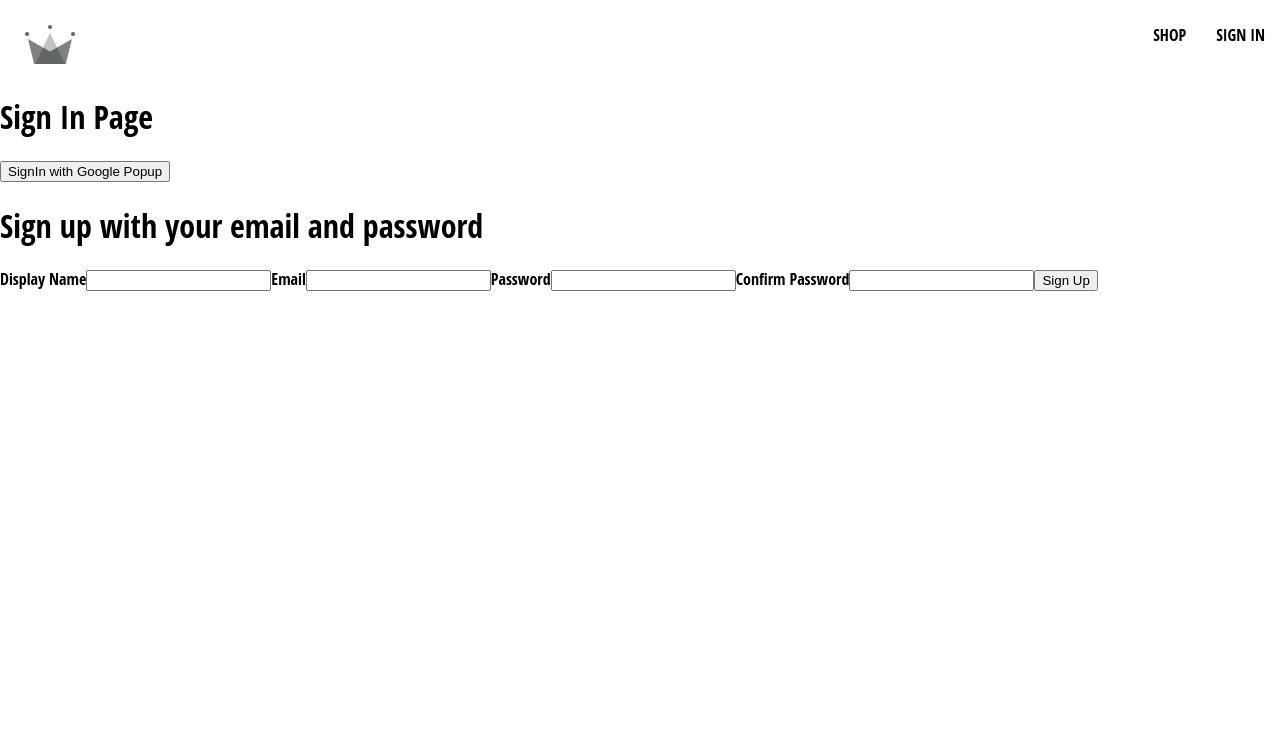
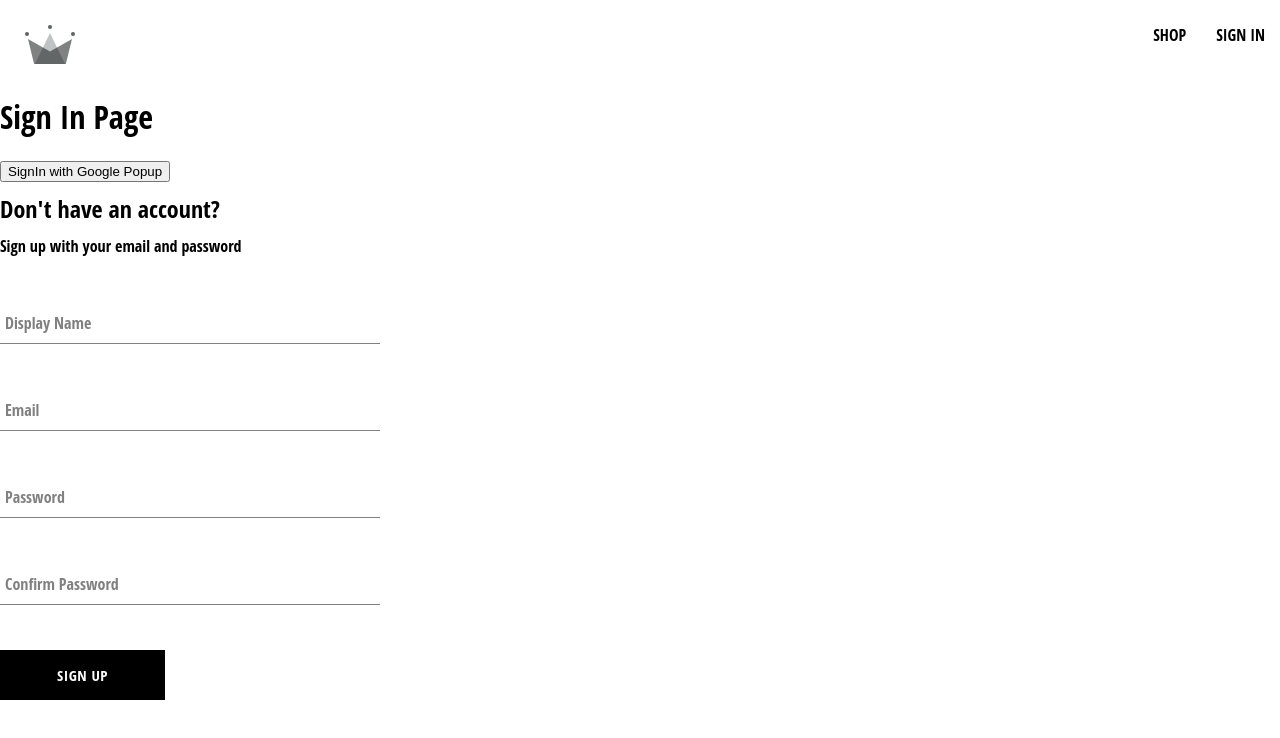
Before and after one commit to CollinDex/colchi-stores, a React (Create React App) app: page /sign-in in a window 1280 px wide. Shown: the top 738 px of the page. Built offline with nearby package versions, Linux system fonts and the light colour scheme.

Commit message:
Created sign up component, the form input component, button component.

```diff
--- /dev/null
+++ b/src/components/button/button.component.jsx
@@ -0,0 +1,19 @@
+import './button.styles.scss'
+
+const BUTTON_TYPE_CLASSES = {
+    google: 'google-sign-in',
+    inverted: 'inverted'
+}
+
+const Button = ({children, buttonType, ...otherProps }) => {
+    return (
+        <button
+            className={`button-container ${BUTTON_TYPE_CLASSES[buttonType]}`}
+            {...otherProps}
+            >
+            {children}
+        </button>
+    )
+};
+
+export default Button;
--- /dev/null
+++ b/src/components/button/button.styles.scss
@@ -0,0 +1,46 @@
+.button-container {
+  min-width: 165px;
+  width: auto;
+  height: 50px;
+  letter-spacing: 0.5px;
+  line-height: 50px;
+  padding: 0 35px 0 35px;
+  font-size: 15px;
+  background-color: black;
+  color: white;
+  text-transform: uppercase;
+  font-family: 'Open Sans Condensed';
+  font-weight: bolder;
+  border: none;
+  cursor: pointer;
+  display: flex;
+  justify-content: center;
+
+  &:hover {
+    background-color: white;
+    color: black;
+    border: 1px solid black;
+  }
+
+  &.google-sign-in {
+    background-color: #4285f4;
+    color: white;
+
+    &:hover {
+      background-color: #357ae8;
+      border: none;
+    }
+  }
+
+  &.inverted {
+    background-color: white;
+    color: black;
+    border: 1px solid black;
+
+    &:hover {
+      background-color: black;
+      color: white;
+      border: none;
+    }
+  }
+}
--- /dev/null
+++ b/src/components/form-input/form-input.component.jsx
@@ -0,0 +1,19 @@
+import './form-input.styles.scss';
+
+const FormInput = ({ label, ...otherProps}) => {
+    return (
+        <div className="group">
+            <input className="form-input"{...otherProps}/>
+                {label && (
+                    <label
+                        className={`${
+                            otherProps.value.length ? 'shrink' : ''
+                        } form-input-label`}
+                    >   {label}
+                    </label>
+                ) }
+        </div>
+    );
+};
+
+export default FormInput;
--- /dev/null
+++ b/src/components/form-input/form-input.styles.scss
@@ -0,0 +1,54 @@
+$sub-color: grey;
+$main-color: black;
+
+@mixin shrinkLabel {
+  top: -14px;
+  font-size: 12px;
+  color: $main-color;
+}
+
+.group {
+  position: relative;
+  margin: 45px 0;
+
+  .form-input {
+    background: none;
+    background-color: white;
+    color: $sub-color;
+    font-size: 18px;
+    padding: 10px 10px 10px 5px;
+    display: block;
+    width: 100%;
+    border: none;
+    border-radius: 0;
+    border-bottom: 1px solid $sub-color;
+    margin: 25px 0;
+
+    &:focus {
+      outline: none;
+    }
+
+    &:focus ~ .form-input-label {
+      @include shrinkLabel();
+    }
+  }
+
+  input[type='password'] {
+    letter-spacing: 0.3em;
+  }
+
+  .form-input-label {
+    color: $sub-color;
+    font-size: 16px;
+    font-weight: normal;
+    position: absolute;
+    pointer-events: none;
+    left: 5px;
+    top: 10px;
+    transition: 300ms ease all;
+
+    &.shrink {
+      @include shrinkLabel();
+    }
+  }
+}
--- a/src/components/sign-up-form/sign-up-form.component.jsx
+++ b/src/components/sign-up-form/sign-up-form.component.jsx
@@ -1,6 +1,12 @@
 import { useState } from "react";
 
+import FormInput from "../form-input/form-input.component";
+
 import { createAuthUserWithEmaillAndPassword, createUserDocumentFromAuth } from "../../utils/firebase.utils";
+
+import './sign-up-form.styles.scss'
+import Button from "../button/button.component";
+
 
 const defaultFormFields = {
     displayName: '',
@@ -48,22 +54,45 @@
     };
 
     return (
-        <div>
-            <h1>Sign up with your email and password</h1>
+        <div className='sign-up-container'>
+            <h2>Don't have an account?</h2>
+            <span>Sign up with your email and password</span>
             <form onSubmit={ handleSubmit }>
-                <label>Display Name</label>
-                <input required type='text' onChange={handleChange} name="displayName" value={displayName}/>
+                <FormInput
+                    label='Display Name'
+                    required
+                    type='text'
+                    onChange={handleChange}
+                    name="displayName"
+                    value={displayName}
+                />
 
-                <label>Email</label>
-                <input required type= 'email' onChange={handleChange} name="email" value={email}/>
+                <FormInput
+                    label='Email'
+                    required type= 'email'
+                    onChange={handleChange}
+                    name="email" value={email}
+                />
 
-                <label>Password</label>
-                <input required type= 'password' onChange={handleChange} name="password" value={password}/>
+                <FormInput
+                    label='Password'
+                    required
+                    type= 'password'
+                    onChange={handleChange}
+                    name="password"
+                    value={password}
+                />
 
-                <label>Confirm Password</label>
-                <input required type='password' onChange={handleChange} name="confirmPassword" value={confirmPassword}/>
+                <FormInput
+                    label='Confirm Password'
+                    required
+                    type='password'
+                    onChange={handleChange}
+                    name="confirmPassword"
+                    value={confirmPassword}
+                />
 
-                <button type='submit'>Sign Up</button>
+                <Button type='submit'>Sign Up</Button>
             </form>
         </div>
     )
--- /dev/null
+++ b/src/components/sign-up-form/sign-up-form.styles.scss
@@ -0,0 +1,9 @@
+.sign-up-container {
+    display: flex;
+    flex-direction: column;
+    width: 380px;
+
+    h2 {
+        margin: 10px 0;
+    }
+}
--- a/src/routes/sign-in/sign-in.component.jsx
+++ b/src/routes/sign-in/sign-in.component.jsx
@@ -1,12 +1,21 @@
 import { signInWithGooglePopup, createUserDocumentFromAuth } from "../../utils/firebase.utils";
- import SignUpForm from "../../components/sign-up-form/sign-up-form.component";
+import SignUpForm from "../../components/sign-up-form/sign-up-form.component";
 
 
 const SignIn = () => {
     const logGoogleUser = async () => {
-        const { user } = await signInWithGooglePopup();
-        const userDocRef = await createUserDocumentFromAuth(user);
+  //SignIn with Google Popup, if user closes the pop up display an alert
+        try {
+            const { user } = await signInWithGooglePopup();
+            await createUserDocumentFromAuth(user);
 
+        } catch (error) {
+            if(error.code === 'auth/popup-closed-by-user') {
+                alert('Cannot create user, popup-closed-by-user');
+            } else {
+                console.log('User creation encountered an error', error);
+            }
+        }
     }
     return (
         <div>
```
